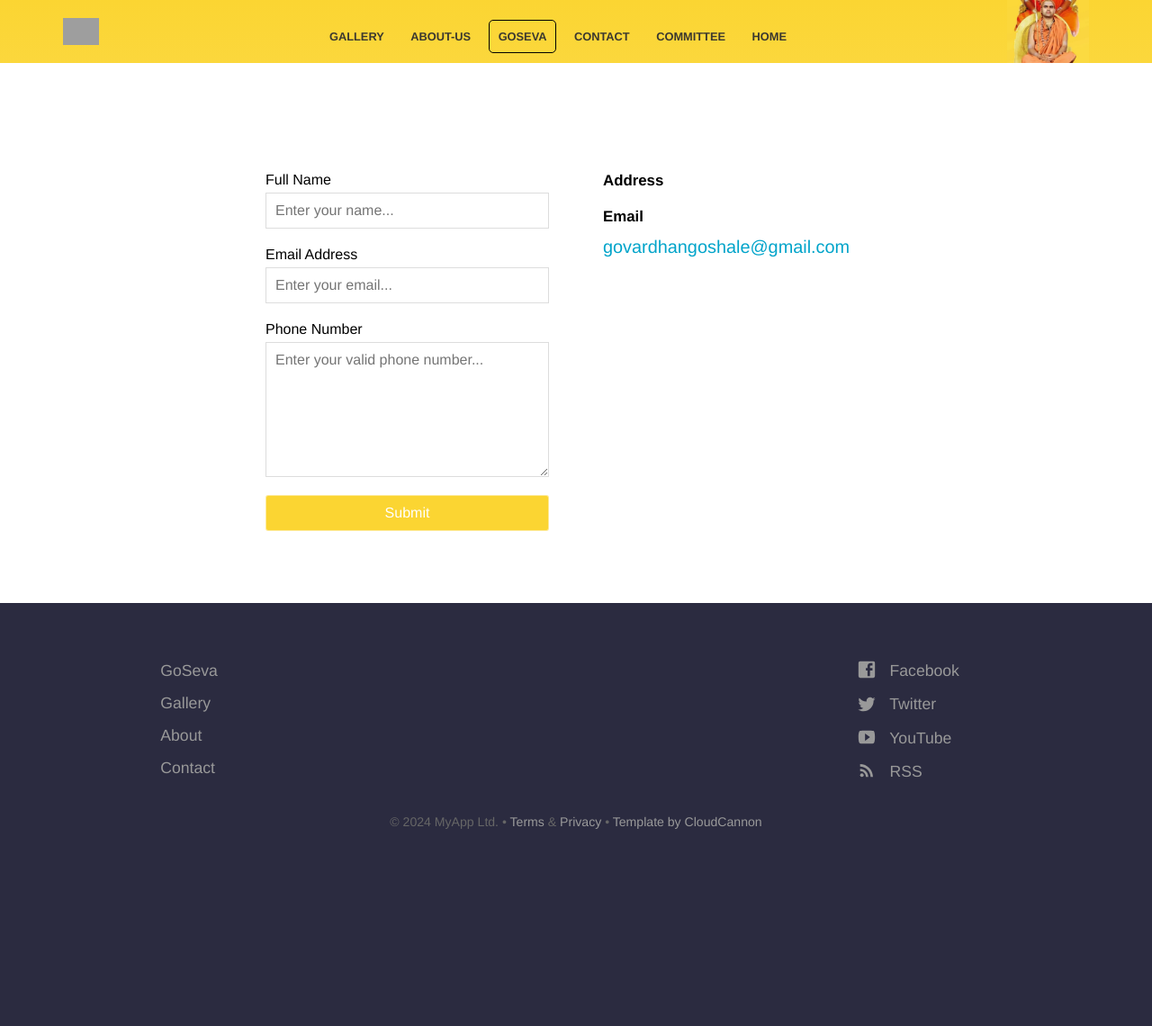
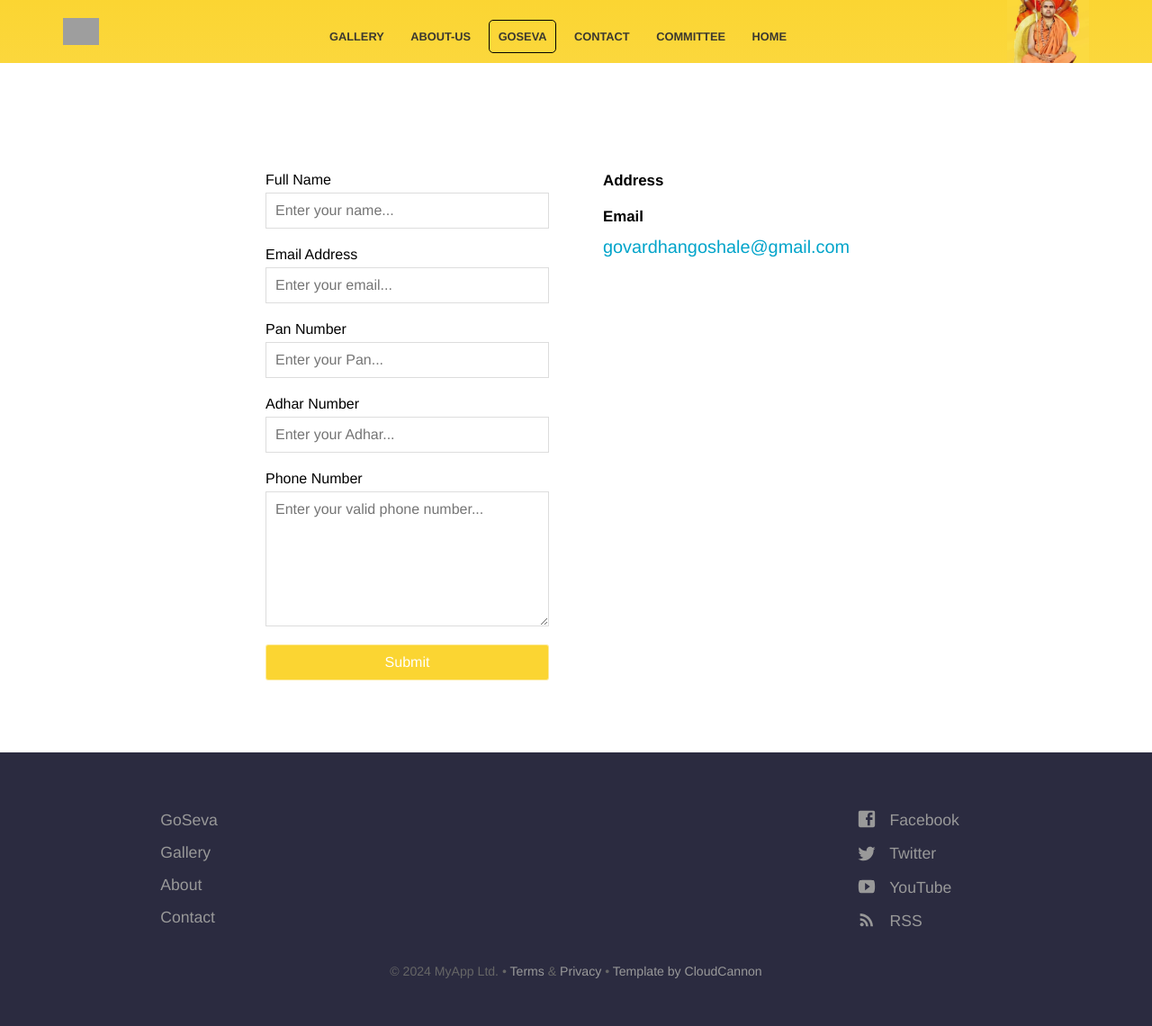
Before and after one commit to sujayadkesar/govardhana, a Jekyll site: the page built from collect_details.html, in a window 1280 px wide. Shown: the whole page at 90% size. Built offline with Jekyll 4.4.1, drawn with Linux system fonts in a browser that asks for light colours; before the commit the page ends 974 px from its top, so only the background shows below that; grey boxes are pictures that could not be loaded.

Commit message:
asdfasdf

```diff
--- a/collect_details.html
+++ b/collect_details.html
@@ -16,6 +16,12 @@ description:
 		<label for="email">Email Address</label>
 		<input type="email" name="email" id="email" placeholder="Enter your email..." required />
 
+        <label for="pan">Pan Number</label>
+		<input type="text" name="pan" id="pan" placeholder="Enter your Pan..." required />
+
+        <label for="adhar">Adhar Number</label>
+		<input type="text" name="adhar" id="adhar" placeholder="Enter your Adhar..." required />
+
 		<label for="message">Phone Number</label>
 		<textarea name="text" id="message" placeholder="Enter your valid phone number..."></textarea>
 
```
